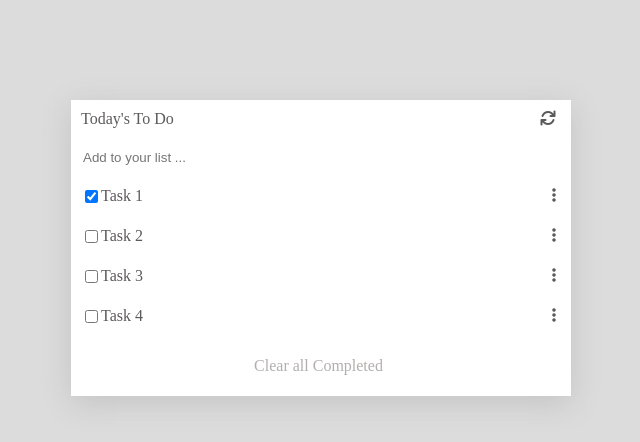
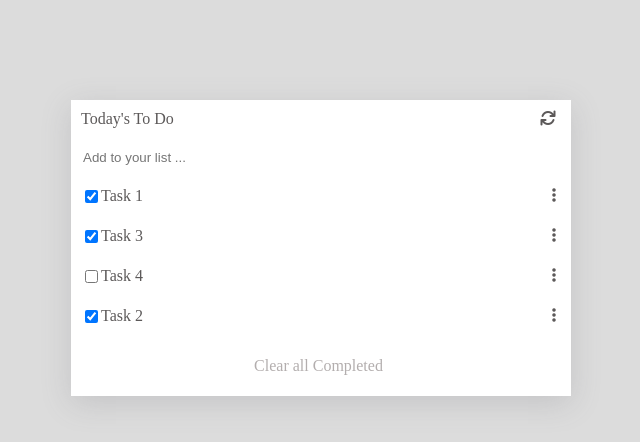
Before and after one commit to keroloussamy/ToDo-list, a website built with webpack: page src/index.html in a window 1280 px wide. Both pictures are taken after a click on the checkbox 410 px from the left and 196 px from the top of the page. Shown: the full height of the page, 319-959 px from the left. Built offline with nearby package versions, Linux system fonts and the light colour scheme.

Commit message:
Add checkbox functino

```diff
--- /dev/null
+++ b/src/completedTasks.js
@@ -0,0 +1,11 @@
+import { getList, storeList } from './localStorage.js';
+
+export default function completed(e) {
+  const list = getList();
+  if (e.target.checked === true) {
+    list[e.target.id].completed = true;
+  } else {
+    list[e.target.id].completed = false;
+  }
+  storeList(list);
+}
--- a/src/index.js
+++ b/src/index.js
@@ -1,4 +1,6 @@
 import './style.css';
+import completed from './completedTasks.js';
+import * as LS from './localStorage.js';
 
 const todoList = [
   {
@@ -22,16 +24,24 @@ const todoList = [
     index: 2,
   },
 ];
+
+if (!JSON.parse(localStorage.getItem('todo-list'))) {
+  LS.storeList(LS.setSortingIndex(todoList));
+}
+
 const btn = document.querySelector('.btn');
 const list = document.querySelector('#todo-list');
 function displayList() {
-  todoList.sort((a, b) => a.index - b.index);
-  todoList.forEach((item) => {
+  const LocalStoragelist = LS.getList();
+  LocalStoragelist.forEach((item) => {
     const newItem = document.createElement('LI');
     const newIcon = document.createElement('I');
     newIcon.classList.add('fa-solid', 'fa-ellipsis-vertical');
     const checkbox = document.createElement('input');
     checkbox.type = 'checkbox';
+    checkbox.checked = item.completed;
+    checkbox.id = item.index;
+    checkbox.classList.add('checkbox');
     const label = document.createElement('label');
     const textnode = document.createTextNode(item.description);
     label.appendChild(textnode);
@@ -42,3 +52,8 @@ function displayList() {
   });
 }
 displayList();
+const checkboxes = document.querySelectorAll('.checkbox');
+
+[...checkboxes].forEach((button) => {
+  button.addEventListener('change', completed);
+});
--- /dev/null
+++ b/src/localStorage.js
@@ -0,0 +1,11 @@
+export function setSortingIndex(todoList) {
+  return todoList.map((item, index) => { item.index = index; return item; });
+}
+
+export function storeList(todoList) {
+  localStorage.setItem('todo-list', JSON.stringify(todoList));
+}
+
+export function getList() {
+  return JSON.parse(localStorage.getItem('todo-list'));
+}
```
Also changed, not shown: src/index.html (+0 -1 lines), dist/index.bundle.js, dist/index.html.
